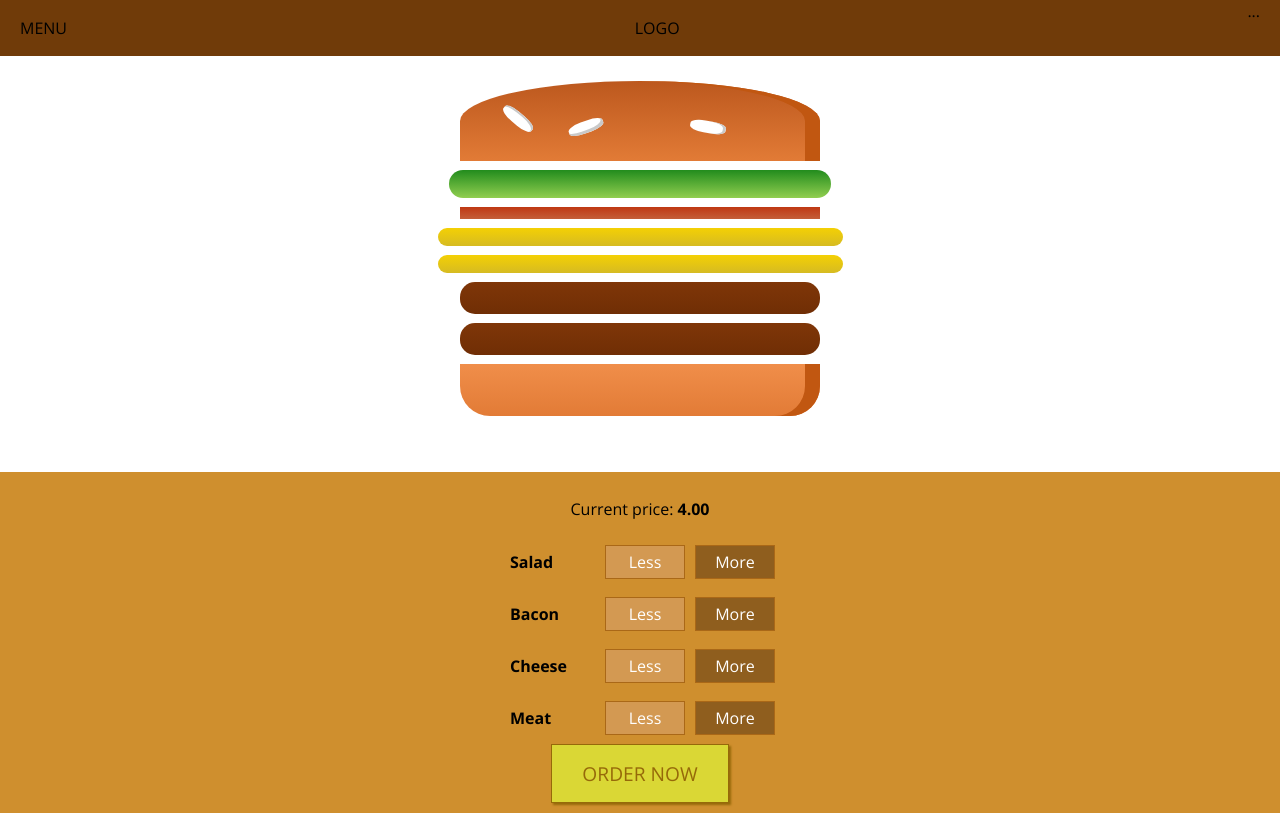
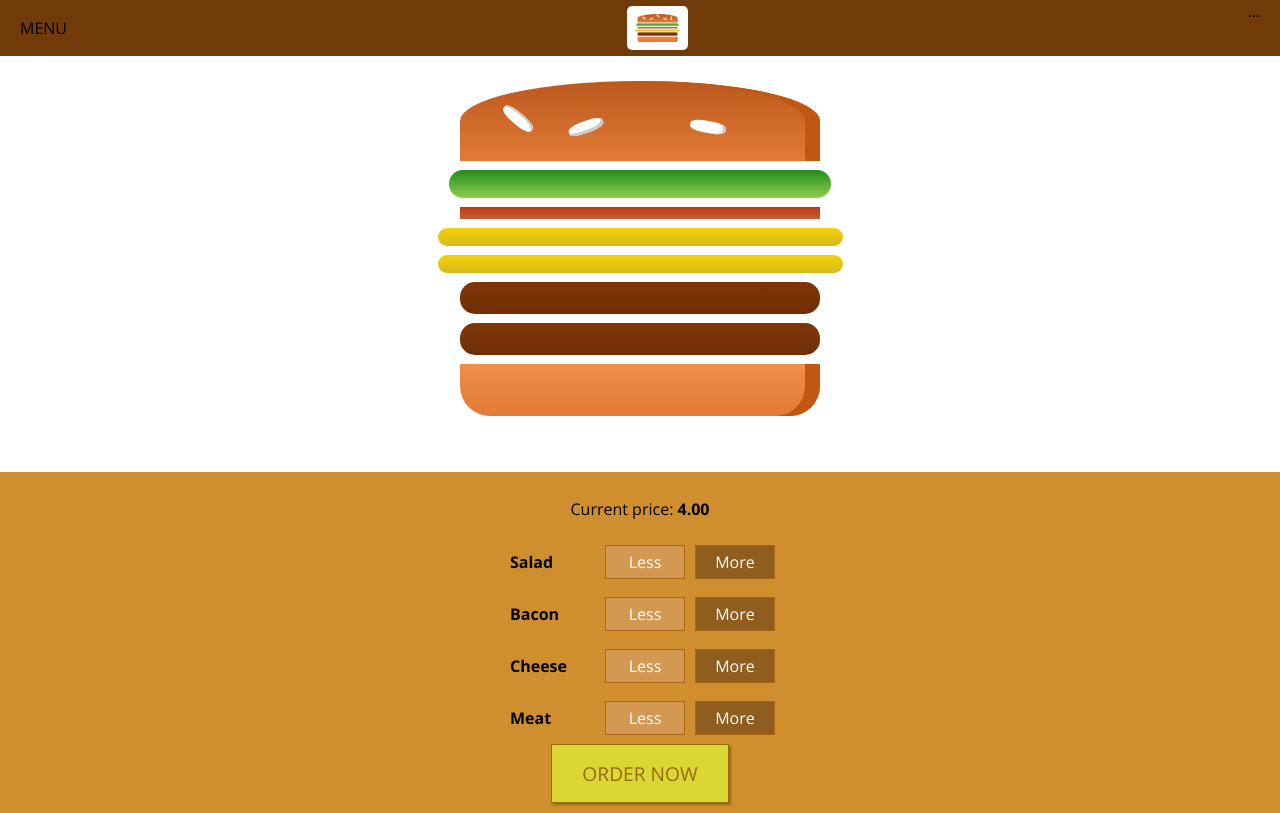
Before and after one commit to SergeyKosarchuk/burger-builder, a React (Create React App) app: page / in a window 1280 px wide. Built offline with nearby package versions, Linux system fonts and the light colour scheme.

Commit message:
Add Logo component

```diff
--- /dev/null
+++ b/src/components/Logo/Logo.js
@@ -0,0 +1,22 @@
+import React from 'react';
+import styled from 'styled-components';
+import BurgerLogo from '../../assets/images/burger-logo.png';
+
+const Logo = styled.div`
+    background-color: white;
+    padding: 8px;
+    height: 80%;
+    box-sizing: border-box;
+    border-radius: 5px;
+`;
+
+const Img = styled.img`
+    height: 100%;
+`;
+
+export default function logo (props) {
+    return (
+    <Logo>
+        <Img alt={props.alt ? props.alt : 'My Burger'} src={BurgerLogo}/>
+    </Logo>)
+}
--- a/src/components/UI/Navigation/Toolbar/Toolbar.js
+++ b/src/components/UI/Navigation/Toolbar/Toolbar.js
@@ -1,5 +1,6 @@
 import React from 'react';
 import styled from 'styled-components';
+import Logo from '../../../Logo/Logo';
 
 const Toolbar = styled.header`
     height: 56px;
@@ -24,7 +25,7 @@
     return (
         <Toolbar>
             <div>MENU</div>
-            <div>LOGO</div>
+            <Logo>LOGO</Logo>
             <Nav>...</Nav>
         </Toolbar>
     );
```
Also changed, not shown: src/assets/images/burger-logo.png (added).
